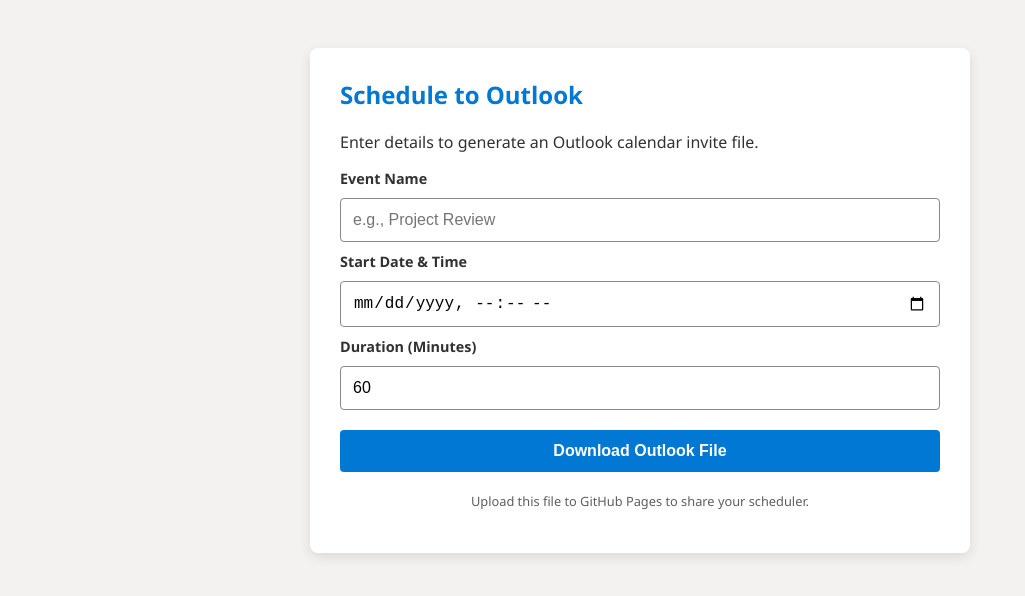
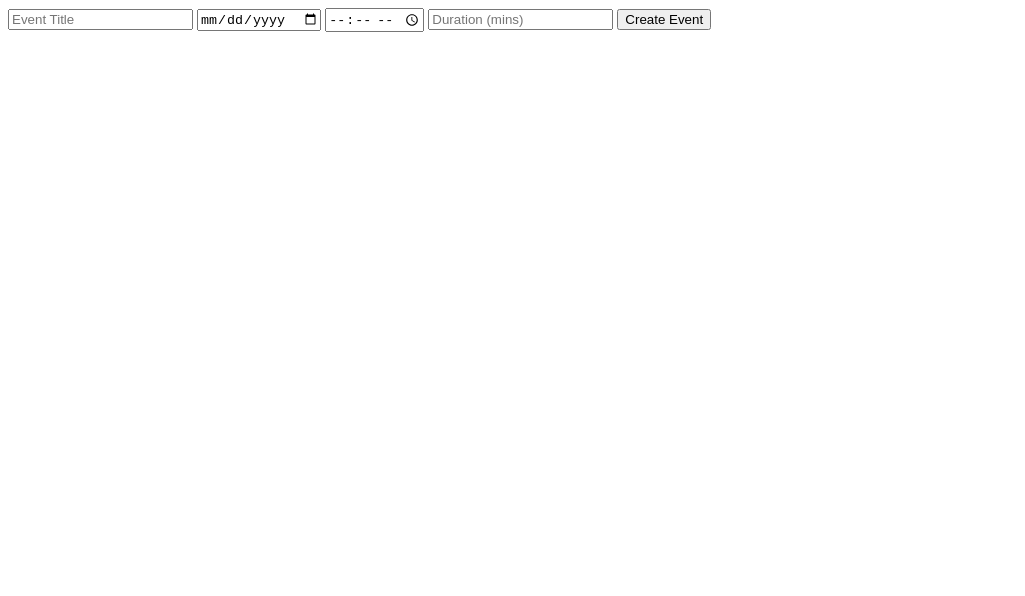
Before and after one commit to hgwhite-uco/Correct-Event-Registration, a plain HTML site: page index.html in a window 1280 px wide. Shown: the whole page, without its empty margins (0-1025 px from the left). Drawn offline with Linux system fonts and the light colour scheme.

Commit message:
Update index.html
redid index

```diff
--- a/index.html
+++ b/index.html
@@ -1,89 +1,45 @@
 <!DOCTYPE html>
-<html lang="en">
+<html>
 <head>
-    <meta charset="UTF-8">
-    <meta name="viewport" content="width=device-width, initial-scale=1.0">
-    <title>Outlook Event Scheduler</title>
-    <style>
-        :root { --primary: #0078d4; --bg: #f3f2f1; }
-        body { font-family: 'Segoe UI', Tahoma, Geneva, Verdana, sans-serif; background: var(--bg); padding: 40px; color: #323130; }
-        .container { max-width: 600px; margin: 0 auto; background: white; padding: 30px; border-radius: 8px; box-shadow: 0 4px 12px rgba(0,0,0,0.1); }
-        h2 { color: var(--primary); margin-top: 0; }
-        .input-group { margin-bottom: 20px; display: flex; flex-direction: column; gap: 10px; }
-        label { font-weight: 600; font-size: 0.9rem; }
-        input { padding: 12px; border: 1px solid #8a8886; border-radius: 4px; font-size: 1rem; }
-        button {
-            background: var(--primary); color: white; border: none; padding: 12px;
-            border-radius: 4px; font-weight: 600; cursor: pointer; transition: background 0.2s;
-            width: 100%; font-size: 1rem;
-        }
-        button:hover { background: #005a9e; }
-        .footer-note { font-size: 0.8rem; color: #605e5c; margin-top: 20px; text-align: center; }
-    </style>
+    <script src="https://unpkg.com/@microsoft/mgt@3/dist/bundle/mgt.loader.js"></script>
 </head>
 <body>
+    <mgt-msal2-provider client-id="YOUR_AZURE_CLIENT_ID"></mgt-msal2-provider>
+    <mgt-login></mgt-login>
 
-<div class="container">
-    <h2> Schedule to Outlook</h2>
-    <p>Enter details to generate an Outlook calendar invite file.</p>
-
-    <div class="input-group">
-        <label>Event Name</label>
-        <input type="text" id="subject" placeholder="e.g., Project Review">
-
-        <label>Start Date & Time</label>
-        <input type="datetime-local" id="startTime">
-
-        <label>Duration (Minutes)</label>
-        <input type="number" id="duration" value="60">
+    <div id="event-form">
+        <input type="text" id="title" placeholder="Event Title">
+        <input type="date" id="date">
+        <input type="time" id="time">
+        <input type="number" id="duration" placeholder="Duration (mins)">
+        <button onclick="createEvent()">Create Event</button>
     </div>
 
-    <button onclick="downloadOutlookInvite()">Download Outlook File</button>
+    <script>
+        async function createEvent() {
+            const title = document.getElementById('title').value;
+            const date = document.getElementById('date').value;
+            const time = document.getElementById('time').value;
+            const duration = parseInt(document.getElementById('duration').value);
 
-    <p class="footer-note">Upload this file to GitHub Pages to share your scheduler.</p>
-</div>
+            const start = new Date(`${date}T${time}`);
+            const end = new Date(start.getTime() + duration * 60000);
 
-<script>
-    function openOutlookWeb() {
-    const subject = document.getElementById('subject').value;
-    const startInput = document.getElementById('startTime').value;
-    const duration = parseInt(document.getElementById('duration').value);
+            const event = {
+                subject: title,
+                start: { dateTime: start.toISOString(), timeZone: 'UTC' },
+                end: { dateTime: end.toISOString(), timeZone: 'UTC' }
+            };
 
-    if (!subject || !startInput) {
-        alert("Please fill in the Event Name and Start Time.");
-        return;
-    }
-
-    // 1. Format Dates specifically for Outlook Web URLs
-    // Outlook prefers: YYYY-MM-DDTHH:mm:ss
-    const startDateObj = new Date(startInput);
-    const endDateObj = new Date(startDateObj.getTime() + duration * 60000);
-
-    const formatForOutlook = (date) => {
-        return date.toISOString().split('.')[0]; // Removes the milliseconds and 'Z'
-    };
-
-    const startStr = formatForOutlook(startDateObj);
-    const endStr = formatForOutlook(endDateObj);
-
-    // 2. Construct the deep link
-    // rru=addevent triggers the 'New Event' pop-up automatically
-    const baseUrl = "https://outlook.office.com/calendar/0/deeplink/compose";
-    const params = new URLSearchParams({
-        path: "/calendar/action/compose",
-        rru: "addevent",
-        subject: subject,
-        startdt: startStr,
-        enddt: endStr,
-        body: "Scheduled via Web Scheduler"
-    });
-
-    const finalUrl = `${baseUrl}?${params.toString()}`;
-
-    // 3. Open in a new tab
-    window.open(finalUrl, '_blank');
-}
-</script>
-
+            try {
+                // MSAL provider handles the token automatically
+                await mgt.Providers.globalProvider.graph.api('/me/events').post(event);
+                alert("Event Created!");
+            } catch (err) {
+                console.error(err);
+                alert("Error creating event");
+            }
+        }
+    </script>
 </body>
 </html>
```
